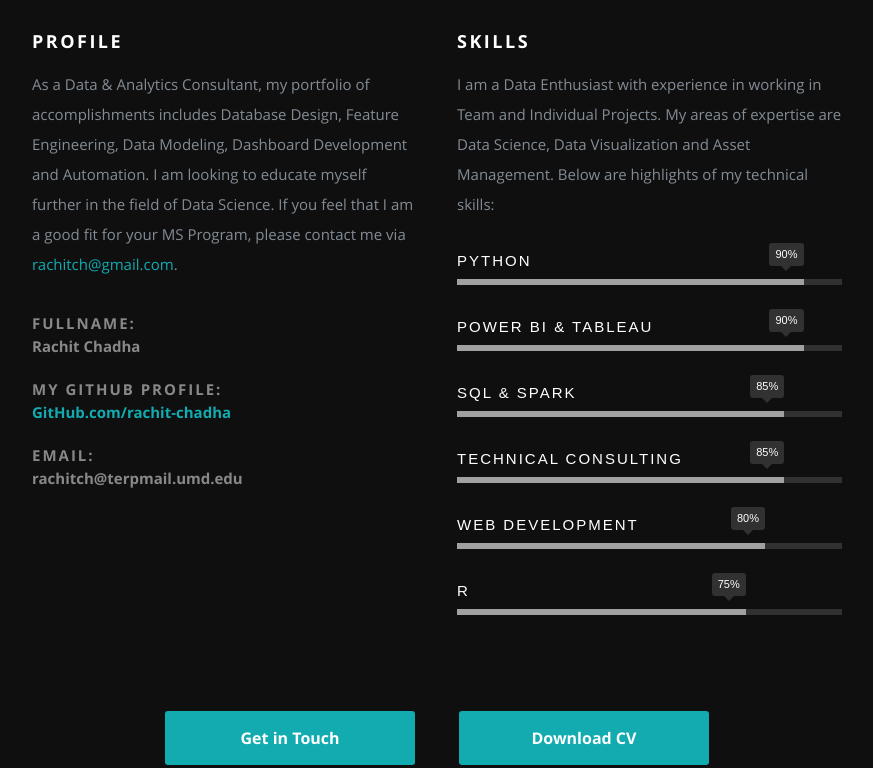
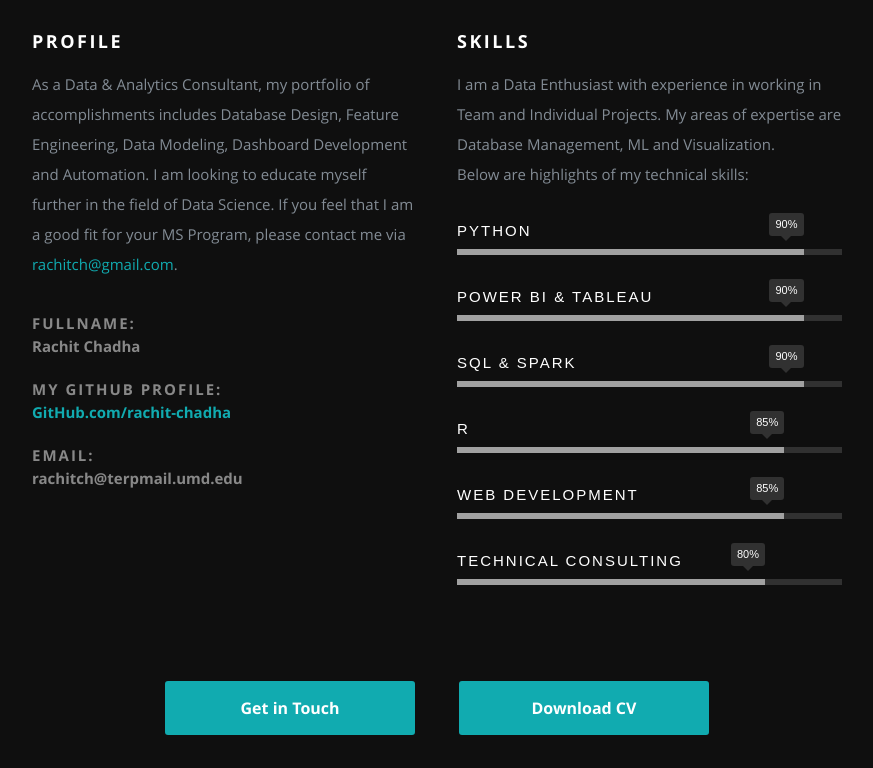
Before and after one commit to rachit-chadha/rachit-chadha.github.io, a plain HTML site: page index.html in a window 1280 px wide. Shown: the part 1276-2044 px from the top of the page, without its empty margins (203-1076 px from the left). Drawn offline with nearby package versions, Linux system fonts and the light colour scheme.

Commit message:
commit Resume

```diff
--- a/index.html
+++ b/index.html
@@ -152,7 +152,7 @@
          <div class="col-six tab-full">
 
             <h3>Skills</h3>
-            <p>I am a Data Enthusiast with experience in working in Team and Individual Projects. My areas of expertise are Data Science, Data Visualization and Asset Management. Below are highlights of my technical skills:</p>
+            <p>I am a Data Enthusiast with experience in working in Team and Individual Projects. My areas of expertise are Database Management, ML and Visualization.<br>Below are highlights of my technical skills:</p>
 
             <ul class="skill-bars">
 
@@ -165,21 +165,24 @@
                   <strong>Power BI & Tableau</strong>
                </li>
                <li>
-                  <div class="progress percent85"><span>85%</span></div>
+                  <div class="progress percent90"><span>90%</span></div>
                   <strong>SQL & Spark</strong>
                </li>
                <li>
                   <div class="progress percent85"><span>85%</span></div>
-                  <strong>Technical Consulting</strong>
+                  <strong>R</strong>
                </li>
                <li>
-                  <div class="progress percent80"><span>80%</span></div>
+                  <div class="progress percent85"><span>85%</span></div>
                   <strong>Web Development</strong>
                </li>
                <li>
-                  <div class="progress percent75"><span>75%</span></div>
-                  <strong>R</strong>
+
+                  <div class="progress percent80"><span>80%</span></div>
+                  <strong>Technical Consulting</strong>
                </li>
+
+
 
 
 
@@ -772,7 +775,7 @@
                <div class="twelve columns">
 
                   <h3>Teaching Assistant</h3>
-                  <p class="info">Biology Interdisplinary Open Maker Environment, Stanford<span>&bull;</span> <em class="date">August 2019 - December 2019</em></p>
+                  <p class="info">College of Information Studies, University of Maryland <span>&bull;</span> <em class="date">August 2019 - December 2019</em></p>
 
                   <p>
                   Facilitated discussions and graded assignments for Organizational Design at the iSchool.<br>
```
Also changed, not shown: 3 other files.
